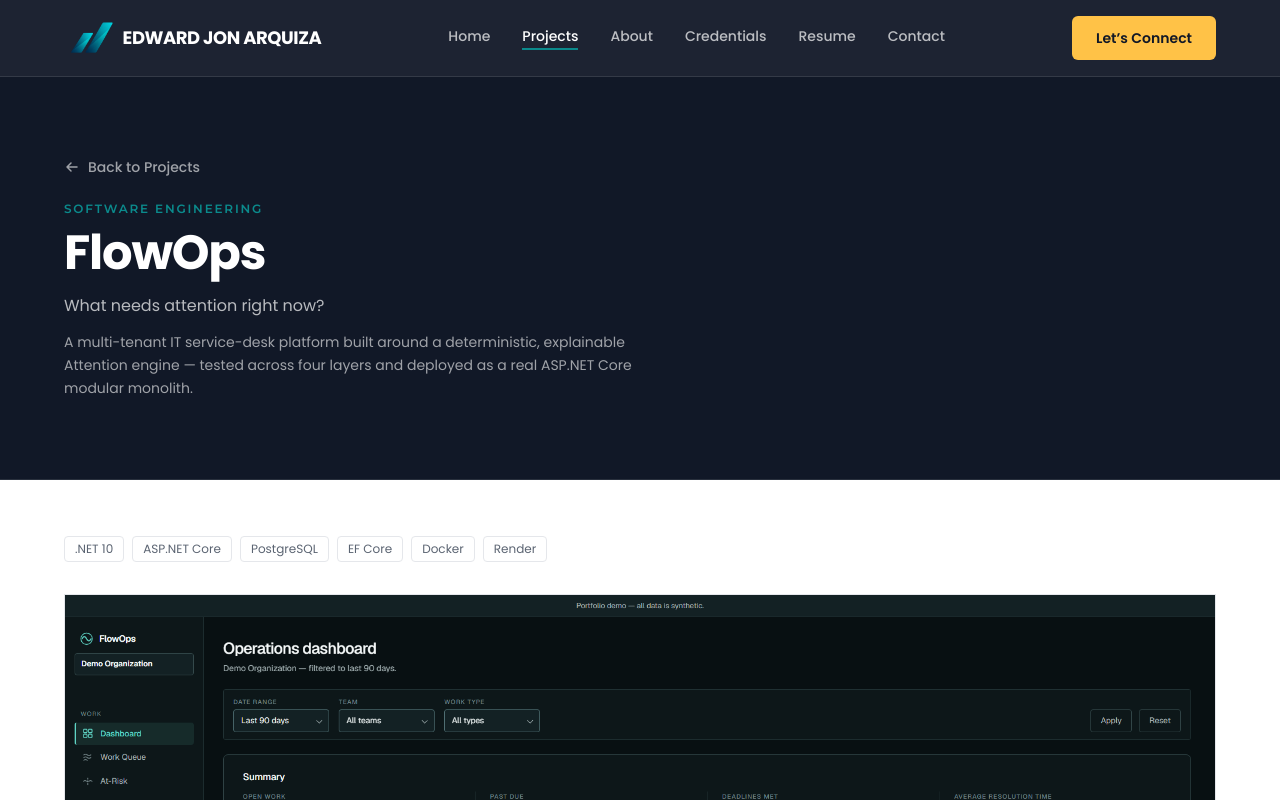
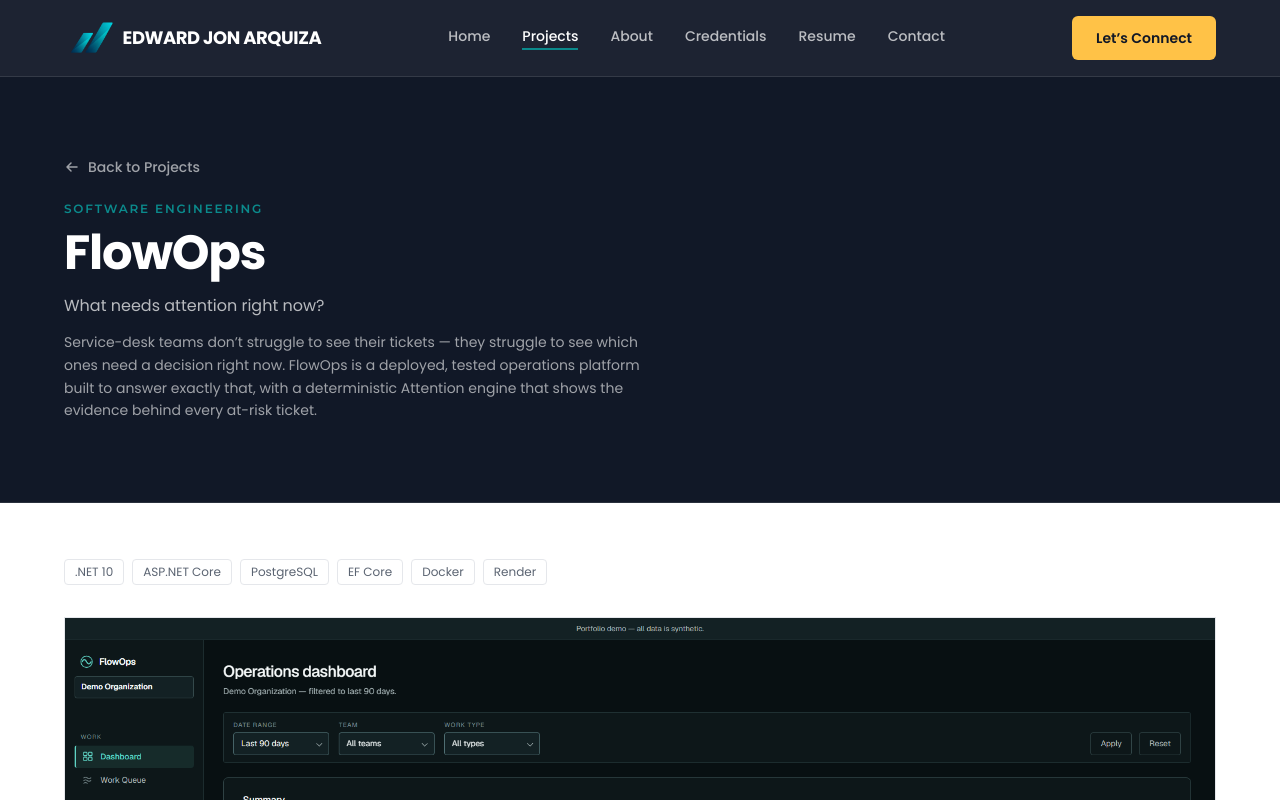
Before and after one commit to edzarquiza/edzarquiza.dev, a React (Vite) app: page /work/flowops in a window 1280 px wide. Shown: the top 800 px of the page. Built offline with nearby package versions, Linux system fonts and the light colour scheme.

Commit message:
Polish portfolio for recruiter review

```diff
--- a/src/pages/About.tsx
+++ b/src/pages/About.tsx
@@ -54,6 +54,13 @@ export default function About() {
               <p className="mt-2 font-serif text-sm leading-relaxed text-charcoal/80">
                 Power BI and Data Analytics — building deeper expertise in data modeling, DAX, Power Query, and
                 business-focused reporting on top of my background in software development and automation.
+              </p>
+            </div>
+            <div>
+              <p className="font-mono text-xs uppercase tracking-[0.15em] text-teal-text">Availability</p>
+              <p className="mt-2 font-serif text-sm leading-relaxed text-charcoal/80">
+                Currently open to opportunities in Power BI, Data Analytics, BI Development, Automation, and
+                related technology roles.
               </p>
             </div>
             <div>
--- a/src/pages/AureliaAI.tsx
+++ b/src/pages/AureliaAI.tsx
@@ -51,9 +51,9 @@ export default function AureliaAI() {
         backLabel="Back to Projects"
       >
         <p className="mt-3 max-w-xl font-serif text-sm leading-relaxed text-white/60">
-          A portfolio invoice control system combining PDF extraction, AI field extraction, deterministic
-          validation, duplicate detection, and automation auditing — built to demonstrate one architectural
-          principle: the language model never makes a pass/fail call.
+          Letting an AI model both read an invoice and decide whether it&rsquo;s valid means inheriting its
+          uncertainty into a business decision. Aurelia AI keeps those jobs separate: AI only extracts the data,
+          and a deterministic backend, checked against real vendor and PO records, decides whether it passes.
         </p>
       </PageHeader>
 
--- a/src/pages/FlowOps.tsx
+++ b/src/pages/FlowOps.tsx
@@ -136,8 +136,9 @@ export default function FlowOps() {
         backLabel="Back to Projects"
       >
         <p className="mt-3 max-w-xl font-serif text-sm leading-relaxed text-white/60">
-          A multi-tenant IT service-desk platform built around a deterministic, explainable Attention engine —
-          tested across four layers and deployed as a real ASP.NET Core modular monolith.
+          Service-desk teams don&rsquo;t struggle to see their tickets &mdash; they struggle to see which ones
+          need a decision right now. FlowOps is a deployed, tested operations platform built to answer exactly
+          that, with a deterministic Attention engine that shows the evidence behind every at-risk ticket.
         </p>
       </PageHeader>
 
--- a/src/pages/Work.tsx
+++ b/src/pages/Work.tsx
@@ -5,10 +5,10 @@ import { categoryLabels, projects, ProjectCategory } from '../data/projects'
 
 const filters: { label: string; value: ProjectCategory | 'all' }[] = [
   { label: 'All Projects', value: 'all' },
-  { label: categoryLabels.engineering, value: 'engineering' },
   { label: categoryLabels.powerbi, value: 'powerbi' },
   { label: categoryLabels['case-study'], value: 'case-study' },
   { label: categoryLabels.automation, value: 'automation' },
+  { label: categoryLabels.engineering, value: 'engineering' },
 ]
 
 export default function Work() {
```
